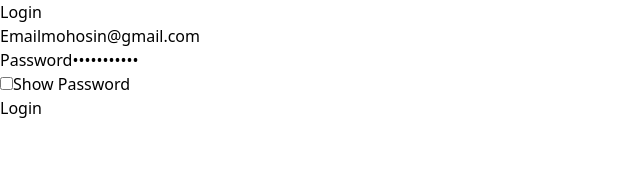
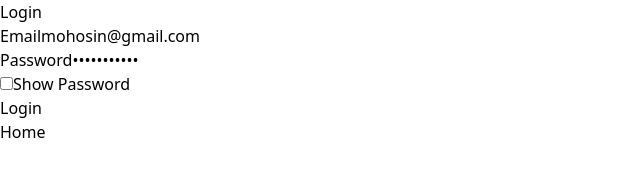
Before and after one commit to Monirul-Jim/chat_app_react_drf_test, a React (Vite) app: page /login in a window 1280 px wide. Shown: the top 194 px of the page, without its empty margins (0-640 px from the left). Built offline with nearby package versions, Linux system fonts and the light colour scheme.

Commit message:
try access token

```diff
--- a/src/App.tsx
+++ b/src/App.tsx
@@ -1,9 +1,10 @@
 import { Outlet } from "react-router-dom";
 import Home from "./home/Home";
+// import { useAppSelector } from "./redux/feature/hooks";
 
 function App() {
   // const user = useAppSelector((state) => state.auth.user);
-  // console.log(user);
+  // console.log(user, "this is user");
   return (
     // <div className="h-screen flex">
     <div>
--- a/src/components/Chat.tsx
+++ b/src/components/Chat.tsx
@@ -164,6 +164,7 @@ const Chat: React.FC = () => {
         <div className="w-1/3 bg-gray-100 p-4">
           <div className="flex items-center mb-4">
             <div className="flex-grow text-lg font-semibold">John Doe</div>
+            <a href="/login">Login</a>
           </div>
           {/* <form className="form">
             <button>
--- a/src/user/LoginPage.tsx
+++ b/src/user/LoginPage.tsx
@@ -47,6 +47,7 @@ const LoginPage = () => {
   };
 
   return (
+    <div>
       <form
         onSubmit={handleSubmit}
         className="max-w-lg mx-auto p-8 bg-white shadow-lg rounded-lg"
@@ -96,6 +97,8 @@ const LoginPage = () => {
           Login
         </button>
       </form>
+      <a href="/">Home</a>
+    </div>
   );
 };
 
```
Lines whose indentation alone changed are shown as unchanged.
